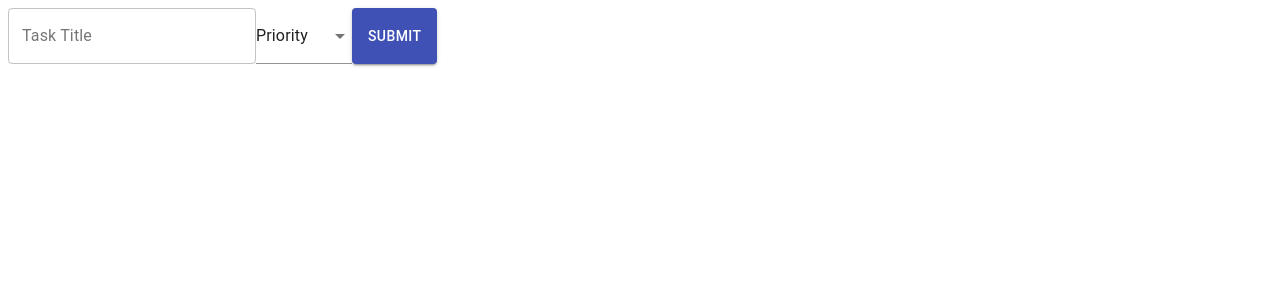
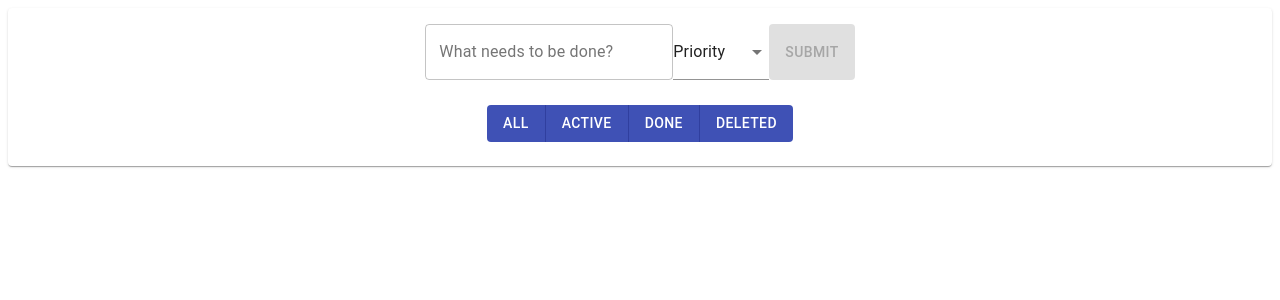
Before and after one commit to AnikaGasparyan/todo-app, a React (Create React App) app in the folder todo-app/: page / in a window 1280 px wide. Shown: the top 300 px of the page. Built offline with nearby package versions, Linux system fonts and the light colour scheme.

Commit message:
added filters, added some styles, fixed bugs related to submitting empty string and disabling checkbox for deleted items

```diff
--- a/todo-app/src/App.css
+++ /dev/null
@@ -1,38 +0,0 @@
-.App {
-  text-align: center;
-}
-
-.App-logo {
-  height: 40vmin;
-  pointer-events: none;
-}
-
-@media (prefers-reduced-motion: no-preference) {
-  .App-logo {
-    animation: App-logo-spin infinite 20s linear;
-  }
-}
-
-.App-header {
-  background-color: #282c34;
-  min-height: 100vh;
-  display: flex;
-  flex-direction: column;
-  align-items: center;
-  justify-content: center;
-  font-size: calc(10px + 2vmin);
-  color: white;
-}
-
-.App-link {
-  color: #61dafb;
-}
-
-@keyframes App-logo-spin {
-  from {
-    transform: rotate(0deg);
-  }
-  to {
-    transform: rotate(360deg);
-  }
-}
--- a/todo-app/src/App.js
+++ b/todo-app/src/App.js
@@ -1,5 +1,5 @@
 import React from 'react';
-import './App.css';
+// import './App.css';
 import { TaskContainer } from './TaskContainer'
 
 function App() {
--- /dev/null
+++ b/todo-app/src/Filters.js
@@ -0,0 +1,19 @@
+import React from 'react';
+import './TaskContainer.css'
+import Button from '@material-ui/core/Button';
+import ButtonGroup from '@material-ui/core/ButtonGroup';
+
+export const Filters = ({ onFilter }) => {
+  const btnStyle = { display: 'block', marginTop: '25px'}
+
+  return (
+    <div className='container'>
+      <ButtonGroup variant="contained" color="primary" aria-label="contained primary button group" disableElevation style={btnStyle}>
+        <Button onClick={()=>onFilter('All')}>All</Button>
+        <Button onClick={()=>onFilter('Active')}>Active</Button>
+        <Button onClick={()=>onFilter('Done')}>Done</Button>
+        <Button onClick={()=>onFilter('Deleted')}>Deleted</Button>
+      </ButtonGroup>
+    </div>
+  )
+}
--- /dev/null
+++ b/todo-app/src/Task.css
@@ -0,0 +1,16 @@
+.priority-0{
+    background-color: rgba(255, 255, 126, 0.7);
+}
+.priority-2{
+    background-color: rgba(207, 0, 15, 0.5);
+}
+.deleted-true {
+    opacity: 0.5;
+}
+.list {
+    margin-top: 10px;
+    list-style: none;
+}
+.isActive-false {
+    text-decoration: line-through;
+}
--- a/todo-app/src/Task.js
+++ b/todo-app/src/Task.js
@@ -1,25 +1,38 @@
 import React from 'react';
+import './Task.css'
 import ListItem from '@material-ui/core/ListItem';
 import ListItemIcon from '@material-ui/core/ListItemIcon';
 import ListItemSecondaryAction from '@material-ui/core/ListItemSecondaryAction';
 import ListItemText from '@material-ui/core/ListItemText';
-import Checkbox from '@material-ui/core/Checkbox';
 import IconButton from '@material-ui/core/IconButton';
-import Delete from '@material-ui/icons/Delete'
-export const Task = ({ task }) => {
+import DeleteIcon from '@material-ui/icons/Delete';
+
+
+export const Task = ({ task, onDone, onDelete }) => {
   return (
-    <ListItem key={task.id}>
+    <div className={`deleted-${task.isDeleted} list`}>
+      <ListItem key={task.id} className={'priority-'+task.priority} >
         <ListItemIcon>
-        <Checkbox />
+          <input
+            type='checkbox'
+            onClick={() => {
+              let taskId = task.id;
+              onDone(taskId) }}
+            defaultChecked={!task.isActive}
+            disabled={task.isDeleted}>
+          </input>
         </ListItemIcon>
-      {task.title}
-      <ListItemText />
+        <ListItemText primary={task.title} className={'isActive-'+ task.isActive} />
         <ListItemSecondaryAction>
           {task.date}
-        <IconButton edge="end" aria-label="delete">
-          <Delete />
+          <IconButton edge="end" aria-label="delete" onClick={() => {
+            let taskId = task.id;
+            onDelete(taskId)
+          }}>
+            <DeleteIcon />
           </IconButton>
         </ListItemSecondaryAction>
       </ListItem>
+    </div>
   )
 }
--- a/todo-app/src/TaskAddForm.js
+++ b/todo-app/src/TaskAddForm.js
@@ -1,4 +1,5 @@
 import React from 'react';
+import './TaskContainer.css'
 import TextField from '@material-ui/core/TextField';
 import Select from '@material-ui/core/Select';
 import Button from '@material-ui/core/Button';
@@ -13,8 +14,9 @@ export class TaskAddForm extends React.Component {
                 title: '',
                 priority: '',
                 date: '',
-                isActive: 'true',
-                id: ''
+                isActive: true,
+                id: '',
+                isDeleted: false
             }
         }
         this.handleChange = this.handleChange.bind(this);
@@ -47,15 +49,22 @@ export class TaskAddForm extends React.Component {
             }
         }, () => {
             this.props.handleSubmit(this.state.task);
+            this.setState({
+                task: {
+                    isActive: true,
+                    isDeleted: false,
+                    title: '',
+                    priority: ''
+                }
+            })
             console.log(this.state.task)
-
         })
     }
     render() {
         return (
-            <div style={{ display: "inline-flex" }}    >
+            <div className='container'>
                 <form noValidate autoComplete="off">
-                    <TextField id="outlined-basic" label="Task Title" variant="outlined"
+                    <TextField id="outlined-basic" label="What needs to be done?" variant="outlined"
                         value={this.state.task.title} onChange={this.handleChange}
                     />
                 </form>
@@ -74,6 +83,7 @@ export class TaskAddForm extends React.Component {
                 </Select>
                 <Button variant="contained" color="primary"
                     onClick={this.handleSumbit}
+                     disabled={this.state.task.title===''}
                 >
                     Submit
             </Button>
--- /dev/null
+++ b/todo-app/src/TaskContainer.css
@@ -0,0 +1,4 @@
+.container {
+    display: flex;
+    justify-content: center;
+}
--- a/todo-app/src/TaskContainer.js
+++ b/todo-app/src/TaskContainer.js
@@ -1,15 +1,21 @@
 import React from 'react';
 import { TaskAddForm } from './TaskAddForm';
 import { Task } from './Task';
+import { Filters } from './Filters';
+import Card from '@material-ui/core/Card';
+import CardContent from '@material-ui/core/CardContent';
+
 
 export class TaskContainer extends React.Component {
-
     constructor(props) {
         super(props)
         this.state = {
-            tasks: []
+            tasks: [],
+            filter: 'All'
         }
         this.handleSubmit = this.handleSubmit.bind(this);
+        this.onDone = this.onDone.bind(this);
+        this.onDelete = this.onDelete.bind(this);
     }
     handleSubmit = (task) => {
         this.setState({
@@ -19,12 +25,75 @@ export class TaskContainer extends React.Component {
             ]
         });
     }
+    onDone = (taskId) => {
+        this.setState({
+            tasks: this.state.tasks.map(task => {
+                if (task.id === taskId) {
+                    return {
+                        ...task,
+                        isActive: !task.isActive
+                    }
+                }
+                return task
+            })
+        },
+            () => {
+                console.log(this.state.tasks)
+            }
+        )
+
+    }
+    onDelete = (taskId) => {
+        this.setState({
+            tasks: this.state.tasks.map(task => {
+                if (task.id === taskId) {
+                    return {
+                        ...task,
+                        isDeleted: true,
+                    }
+                }
+                return task
+            })
+        })
+    }
+    handleFilter = (filter) => {
+        this.setState({
+            filter: filter
+        })
+    }
+    getFilteredTasks = () => {
+        const { filter, tasks } = this.state;
+
+        switch (filter) {
+            case 'Active':
+                return tasks.filter((task) => task.isActive);
+
+            case 'Done':
+                return tasks.filter((task) => !task.isActive);
+                // <Checkbox checked/>
+
+            case 'Deleted':
+                return tasks.filter((task) => task.isDeleted);
+
+
+            case 'All':
+            default:
+                return tasks
+        }
+
+
+    }
+
     render() {
+        const tasks = this.getFilteredTasks();
         return (
-            <>
-                <TaskAddForm handleSubmit={this.handleSubmit} />
-                {this.state.tasks.map((task) => <Task task={task} key={task.id} />)}
-            </>
+            <Card>
+                <CardContent>
+                    <TaskAddForm handleSubmit={this.handleSubmit} />
+                    {tasks.map((task) => <Task task={task} key={task.id} onDone={this.onDone} onDelete={this.onDelete} />)}
+                    <Filters onFilter={this.handleFilter} />
+                </CardContent>
+            </Card>
         )
     }
 }
```
Lines whose indentation alone changed are shown as unchanged.
